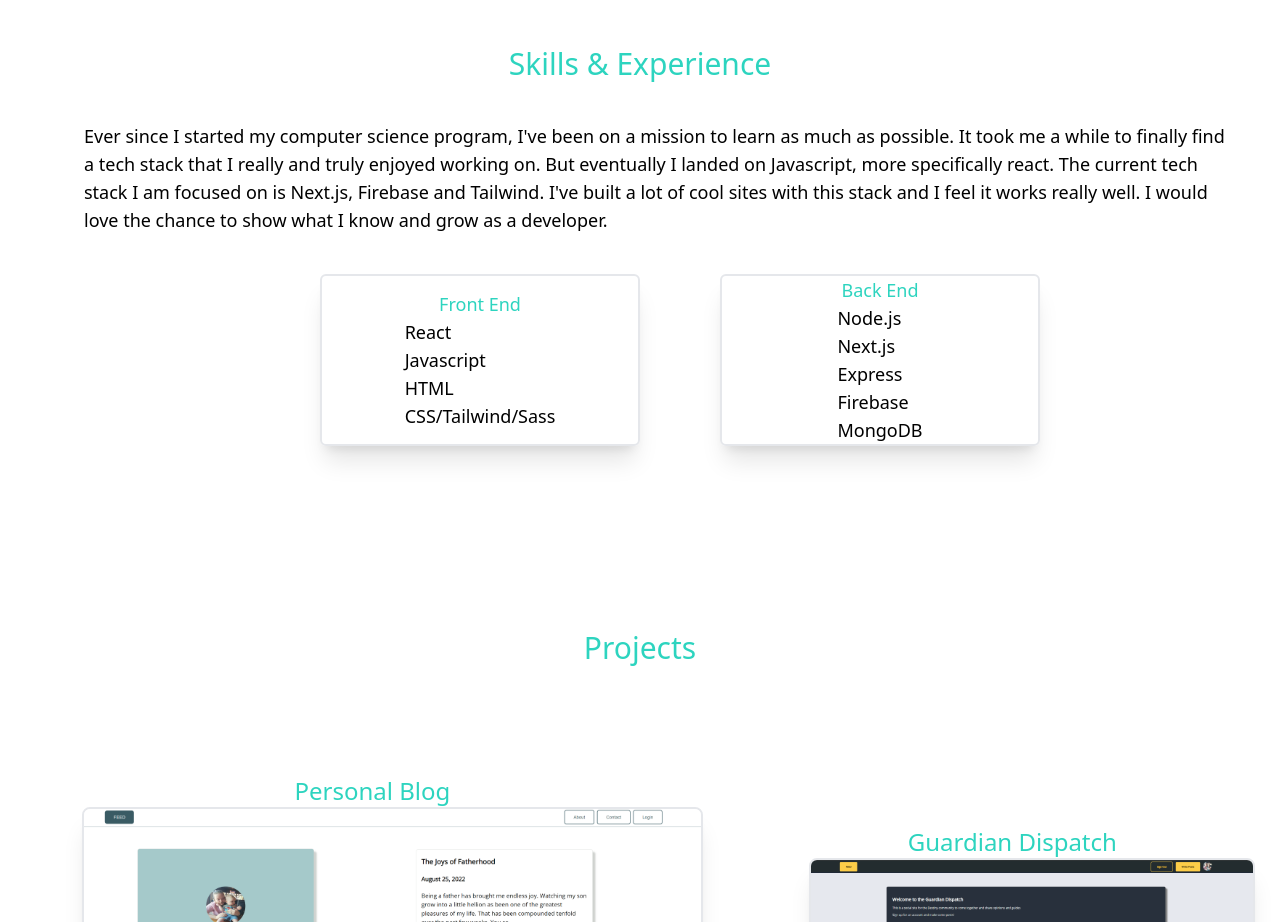
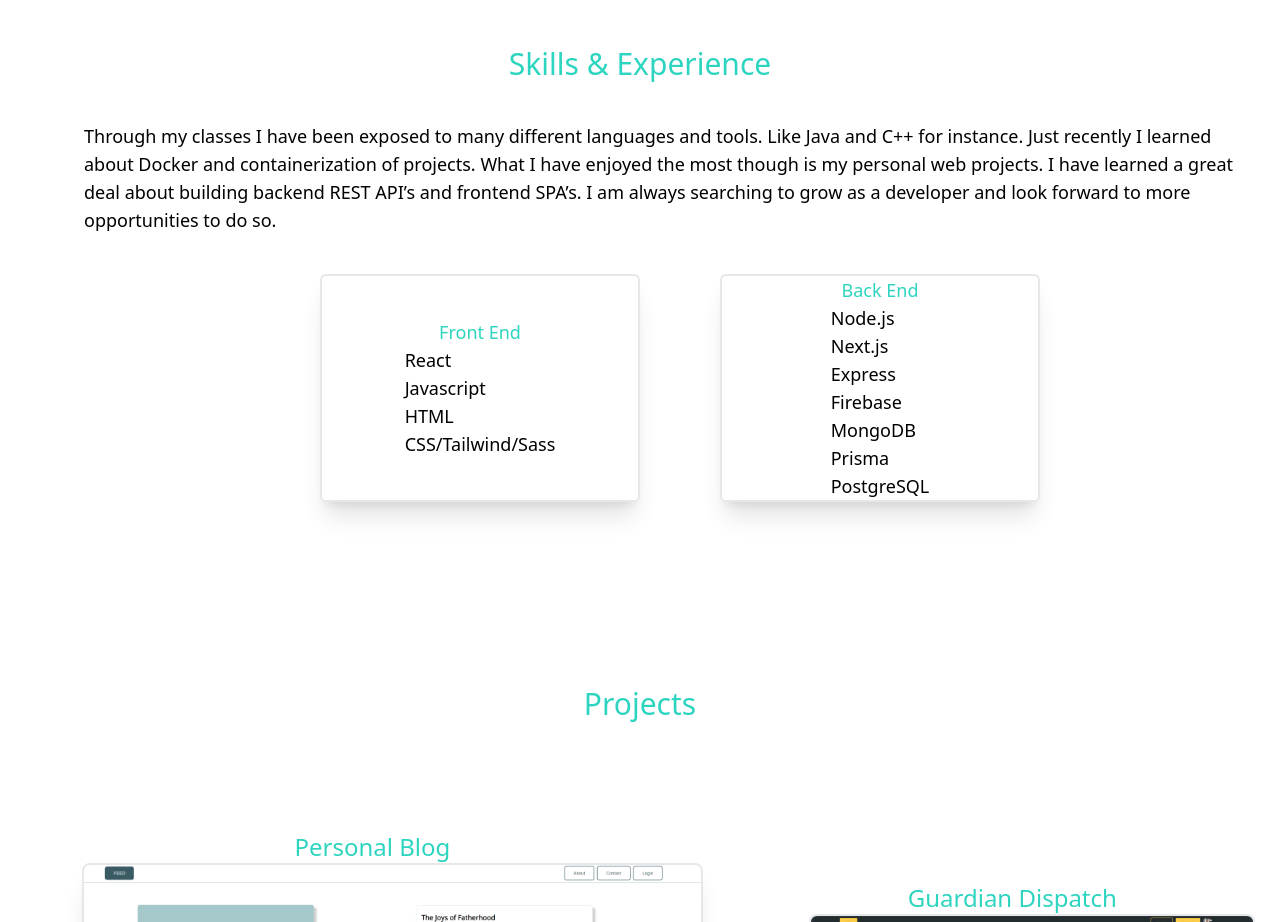
Before and after one commit to njandersen/personal-site, a React (Create React App) app: page / in a window 1280 px wide. Shown: the part 1420-2342 px from the top of the page. Built offline with nearby package versions, Linux system fonts and the light colour scheme.

Commit message:
update skills and experience

```diff
--- a/src/component/Skills/Skills.jsx
+++ b/src/component/Skills/Skills.jsx
@@ -20,6 +20,8 @@ function Skills() {
     { name: "Express" },
     { name: "Firebase" },
     { name: "MongoDB" },
+    { name: "Prisma" },
+    { name: "PostgreSQL" },
   ];
 
   useEffect(() => {
--- a/src/component/Skills/SkillsSummary.js
+++ b/src/component/Skills/SkillsSummary.js
@@ -3,13 +3,12 @@ function SkillsSummary() {
     <div className="flex justify-center items-center flex-col">
       <h1 className="text-teal-400 text-3xl mt-80">Skills & Experience</h1>
       <p className="text-black my-10 ml-10 text-lg md:max-w-6xl">
-        Ever since I started my computer science program, I've been on a mission
-        to learn as much as possible. It took me a while to finally find a tech
-        stack that I really and truly enjoyed working on. But eventually I
-        landed on Javascript, more specifically react. The current tech stack I
-        am focused on is Next.js, Firebase and Tailwind. I've built a lot of
-        cool sites with this stack and I feel it works really well. I would love
-        the chance to show what I know and grow as a developer.
+        Through my classes I have been exposed to many different languages and
+        tools. Like Java and C++ for instance. Just recently I learned about
+        Docker and containerization of projects. What I have enjoyed the most
+        though is my personal web projects. I have learned a great deal about
+        building backend REST API’s and frontend SPA’s. I am always searching to
+        grow as a developer and look forward to more opportunities to do so.
       </p>
     </div>
   );
```
